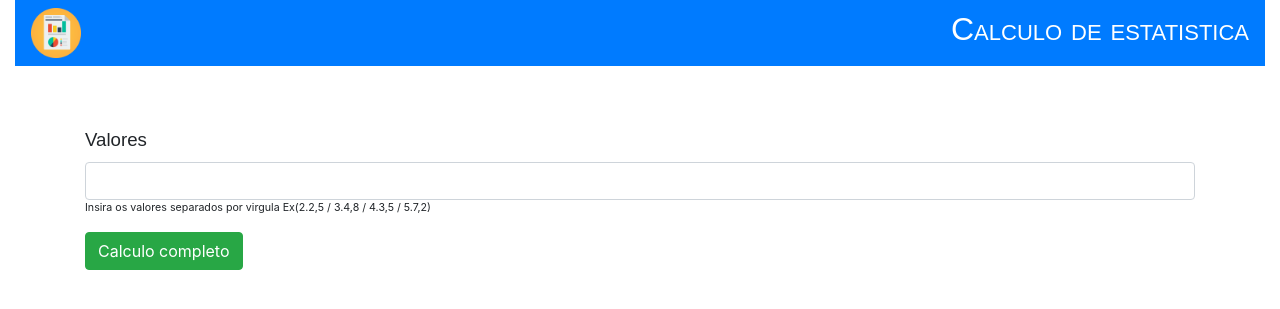
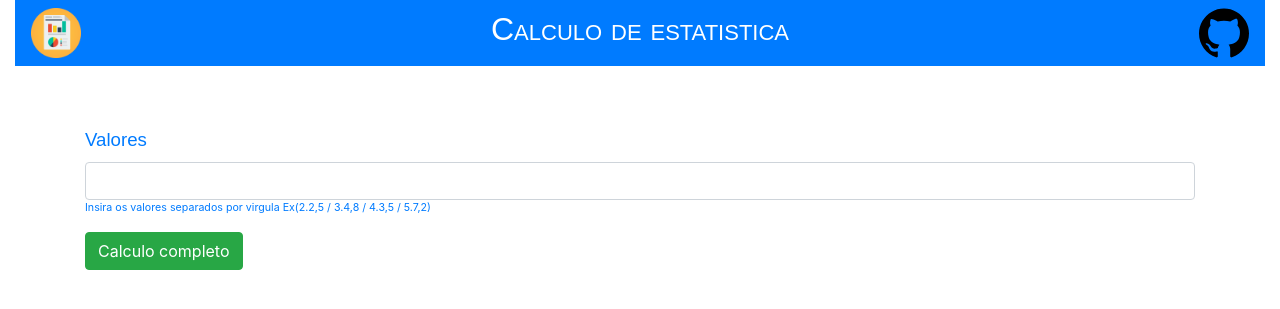
Before and after one commit to thyerre/calculo_estatistica, a PHP site: page / in a window 1280 px wide. Shown: the top 309 px of the page. Run offline with PHP 8.4, Linux system fonts and the light colour scheme.

Commit message:
ajustes link github

```diff
--- a/navBar.php
+++ b/navBar.php
@@ -1,4 +1,5 @@
 <nav class="navbar navbar-dark bg-primary">
 <img src="includes/img/graphs_46879.png" alt="" width="50px" >
  <h2 class="Titulo">Calculo de estatistica</h2>
+ <a href="https://github.com/thyerre/calculo_estatistica" target="_blank"><img src="includes/img/github.svg" alt="" width="50px" >
 </nav>
```
Also changed, not shown: includes/img/github.svg (added).
